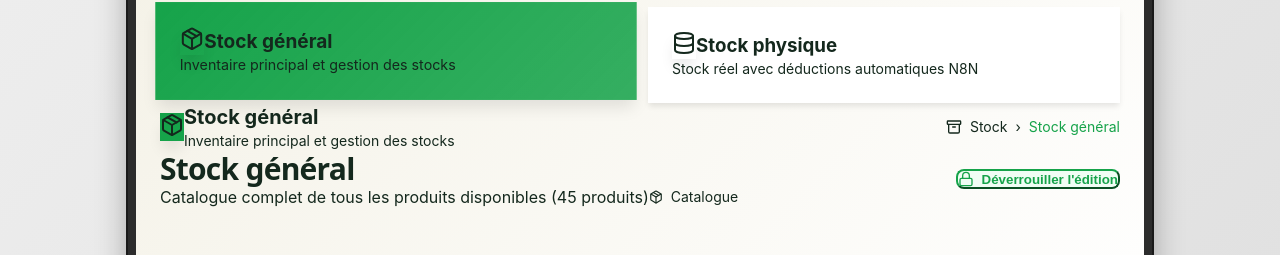
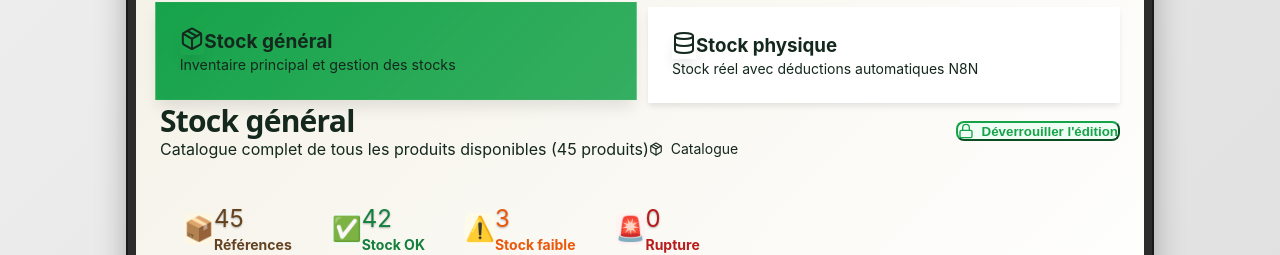
Before and after one commit to htconfort/Caisse-MyConfort, a React (Vite) app in the folder mon-projet-vite/: page / in a window 1280 px wide. Both pictures are taken after a click on the button "Stock". Shown: the part 401-656 px from the top of the page. Built offline with nearby package versions, Linux system fonts and the light colour scheme; no server answers.

Commit message:
🧹 SUPPRESSION: Ligne doublon 'Stock général' avec émoji vert - Interface plus épurée, titre directement dans le tableau

```diff
--- a/mon-projet-vite/src/components/tabs/StockTabElegant.tsx
+++ b/mon-projet-vite/src/components/tabs/StockTabElegant.tsx
@@ -48,8 +48,6 @@ type ViewMode = 'cards' | 'compact' | 'horizontal';
 export const StockTabElegant: React.FC = () => {
   const [activeSubTab, setActiveSubTab] = useState<StockSubTab>('general');
   const [viewMode, setViewMode] = useState<ViewMode>('cards');
-
-  const currentSubTab = stockSubTabs.find(tab => tab.id === activeSubTab) || stockSubTabs[0];
 
   const cycleViewMode = () => {
     const modes: ViewMode[] = ['cards', 'compact', 'horizontal'];
@@ -245,38 +243,6 @@ export const StockTabElegant: React.FC = () => {
         </div>
       )}
 
-      {/* Header du contenu actif - Masqué en mode horizontal */}
-      {viewMode !== 'horizontal' && (
-        <div className="flex items-center justify-between">
-          <div className="flex items-center gap-3">
-            <div
-              className="p-3 rounded-xl text-white shadow-lg"
-              style={{ backgroundColor: currentSubTab.color }}
-            >
-              <currentSubTab.icon size={24} />
-            </div>
-            <div>
-              <h2 className="text-xl font-bold text-gray-900">
-                {currentSubTab.label}
-              </h2>
-              <p className="text-gray-600 text-sm">
-                {currentSubTab.description}
-              </p>
-            </div>
-          </div>
-
-          {/* Breadcrumb */}
-          <div className="flex items-center gap-2 text-sm text-gray-500">
-            <Archive size={16} />
-            <span>Stock</span>
-            <span>›</span>
-            <span style={{ color: currentSubTab.color }} className="font-medium">
-              {currentSubTab.label}
-            </span>
-          </div>
-        </div>
-      )}
-
       {/* Contenu du sous-onglet actif avec animation */}
       <div className="relative">
         <div
```
